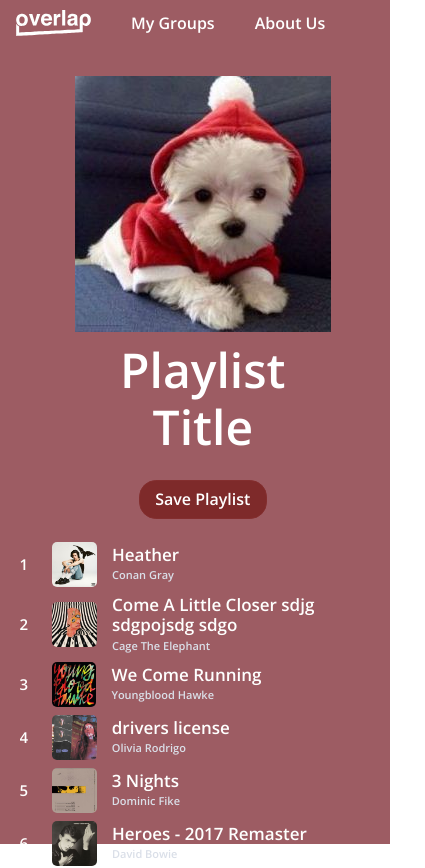
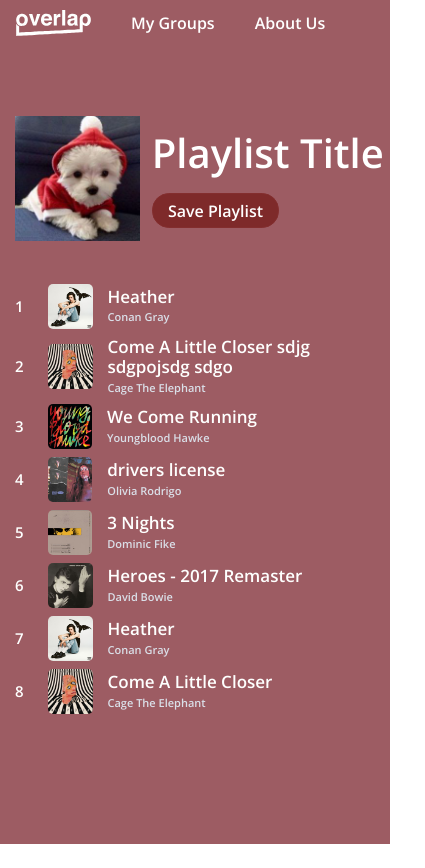
Before and after one commit to IGEN330-Overlap/Overlap, a React (Create React App) app in the folder frontend/: page /authorized/PlaylistPage in a window 390 px wide. Shown: the top 868 px of the page, 425 px wide, since content can reach past the window. After the commit the page ends 844 px from the top, so only its background shows below. Built offline with nearby package versions, Linux system fonts and the light colour scheme.

Commit message:
playlist page scaling for mobile

```diff
--- a/frontend/src/GroupProfilePage/GroupProfilePage.css
+++ b/frontend/src/GroupProfilePage/GroupProfilePage.css
@@ -15,12 +15,12 @@
     animation-name: navbaropacity;
     animation-duration: 3s;
 }
-.landing-root .box {
+/* .landing-root .box {
     height: clamp(55px, 9vw, 90px);
     background-color: var(--primary-color-main);
     position: relative;
     z-index: 5;
-}
+} */
 .group-name {
     margin-top: 10px;
     margin-left: 4vw;
--- a/frontend/src/GroupProfilePage/GroupProfilePage.js
+++ b/frontend/src/GroupProfilePage/GroupProfilePage.js
@@ -20,10 +20,8 @@ const GroupProfilePage = (props) => {
             <div className="navbar">
                 <Navbar />
             </div>
-            <div className="box">
-                <div className="group-name">
-                    <GroupName />
-                </div>
+            <div className="group-name">
+                <GroupName />
             </div>
             <div className="d-flex">
                 <div className="main-column">
--- a/frontend/src/PlaylistPage/PlaylistPage.css
+++ b/frontend/src/PlaylistPage/PlaylistPage.css
@@ -6,12 +6,19 @@
     background-color: #9D5C63;
 }
 
+.playlist-page-content {
+    display: flex;
+    height: 90vh;
+    width: auto;
+    align-items: center;
+    justify-content: center;
+}
+
 .playlist-page-name {
     margin-left: 4vw;
 }
 
 .playlist-components {
-    margin-top: 30px;
     width: 100vw;
     display: flex;
     flex-direction: row;
@@ -20,17 +27,25 @@
     align-items: center;
 }
 
-.playlist-tracks-container {
+.playlist-page-tracks-container {
     margin-left: 2vw;
     background: rgba(190, 154, 154, 0.25);
     border-radius: 15px;
     width: 425px;
-    height: 600px;
+    height: max(55vh, 475px);
 }
 
-@media (max-width: 720px) {
-    .playlist-tracks-container {
+@media (max-width: 820px) {
+    .playlist-components {
+        align-items: flex-start;
+    }
+    .playlist-page-tracks-container {
         background-color: transparent;
-        margin-left: 5vw;
+        justify-content: center;
+        margin-left: 0px;
+    }
+    .playlist-page-name {
+        width: 425px;
+        margin-left: 0px;
     }
 }
--- a/frontend/src/PlaylistPage/PlaylistPage.js
+++ b/frontend/src/PlaylistPage/PlaylistPage.js
@@ -8,12 +8,14 @@ export const PlaylistPage = (props) => {
     return(
         <div className="playlist-landing-root">
             <Navbar />
-            <div className="playlist-components">
-                <div className="playlist-page-name">
-                    <PlaylistTitle />
-                </div>
-                <div className="playlist-tracks-container">
-                    <PlaylistTracks />
+            <div className="playlist-page-content">
+                <div className="playlist-components">
+                    <div className="playlist-page-name">
+                        <PlaylistTitle />
+                    </div>
+                    <div className="playlist-page-tracks-container">
+                        <PlaylistTracks />
+                    </div>
                 </div>
             </div>
         </div>
--- a/frontend/src/PlaylistPage/PlaylistTitle/PlaylistTitle.css
+++ b/frontend/src/PlaylistPage/PlaylistTitle/PlaylistTitle.css
@@ -1,24 +1,30 @@
 @import url(../../variables.css);
 
-.playlist-root {
+.playlist-info-root {
     width: auto;
     background-color: transparent;
+    display: flex;
+    flex-direction: column;
+    align-items: center;
+    justify-content: center;
 }
 
-.playlist-root .playlist-button {
+.playlist-info-root .playlist-button {
     background-color:  rgb(126, 42, 42);
     border-color: rgb(131, 46, 46);
     color: white;
+    height: 35px;
+    align-items: center;
 }
 
-.playlist-root .btn-sm {
-    padding: 0.40rem 0.95rem;
+.playlist-info-root .btn-sm {
+    padding: 0.30rem 0.95rem;
     font-size: 0.875rem;
     line-height: 1.5;
     border-radius: 1.05rem;
 }
 
-.playlist-root .btn {
+.playlist-info-root .btn {
     font-weight: 800;
     font-size: 1rem;
     transition: color 0.35s
@@ -30,17 +36,45 @@
     margin-bottom: min(2.25vw, 2.25rem);
 }
 
+.playlist-info-save {
+    display: flex;
+    flex-direction: column;
+    justify-content: center;
+    align-items: center;
+}
+
 .title-container {
     font-size: 5rem;
-    margin-bottom: 1rem;
+    margin-bottom: 0.5rem;
 }
 
-.white {
+.playlist-info-root .white {
     color: white;
     font-size: 3rem;
-    font-weight: 450;
-    text-align: center;
-    margin-left: 3.5rem;
-    margin-right: 3.5rem;
     font-weight: 550;
 }
+
+@media (max-width: 820px) {
+    .playlist-info-root {
+        flex-direction: row;
+        margin-bottom: 20px;
+        justify-content: start;
+        margin-left: 15px;
+    }
+    .playlist-page-cover-container{
+        margin-bottom: 0px;
+    }
+    .playlist-page-cover {
+        width: 125px;
+        height: 125px;
+    }
+    .playlist-info-save {
+        justify-content: start;
+        align-items: flex-start;
+        margin-left: 3vw;
+    }
+    .playlist-info-root .white {
+        font-size: 2.5rem;
+    }
+
+}
--- a/frontend/src/PlaylistPage/PlaylistTitle/PlaylistTitle.js
+++ b/frontend/src/PlaylistPage/PlaylistTitle/PlaylistTitle.js
@@ -3,16 +3,18 @@ import dog from './puppy-icon.jpg';
 
 const PlaylistTitle = (props) => {
     return (
-        <div className="playlist-root d-flex flex-column justify-content-center align-items-center">
+        <div className="playlist-info-root">
             <div className="playlist-page-cover-container">
-                <img src={dog} alt="dog" />
+                <img className="playlist-page-cover" src={dog} alt="dog" />
             </div>
-            <div className="title-container">
-                <h2 className="white"> Playlist Title </h2>
+            <div className="playlist-info-save">
+                <div className="title-container">
+                    <h2 className="white"> Playlist Title </h2>
+                </div>
+                <a className="btn btn-sm playlist-button">
+                    Save Playlist
+                </a>
             </div>
-            <a className="btn btn-sm playlist-button">
-                Save Playlist
-            </a>
         </div>
     );
 }
--- a/frontend/src/PlaylistPage/PlaylistTracks/PlaylistTracks.css
+++ b/frontend/src/PlaylistPage/PlaylistTracks/PlaylistTracks.css
@@ -1,14 +1,14 @@
 @import url(../../variables.css);
 
-.playlist-page-container {
+.playlist-tracks-container {
     width: 400px;
-    height: 570px;
+    height: max(52.5vh, 445px);
     margin: 15px;
     overflow-y: scroll;
     overflow-x: hidden;
 }
 
-.playlist-page-container .track-number h3 {
+.playlist-tracks-container .track-number h3 {
     font-size: 15px;
     color: var(--off-white-color);
     line-height: 45px;
@@ -17,7 +17,7 @@
     margin: 0px;
 }
 
-.playlist-page-container .track-container {
+.playlist-tracks-container .track-container {
     display: flex;
     flex-direction: row;
     align-items: center;
@@ -27,14 +27,14 @@
     color: var(--off-white-color);
     font-size: 20px;
 }
-.playlist-page-container .track-icon {
+.playlist-tracks-container .track-icon {
     width: 45px;
     height: 45px;
     object-fit: cover;
     border-radius: 5px;
     transition: 0.3s;
 }
-.playlist-page-container .track-info {
+.playlist-tracks-container .track-info {
     margin-left: 15px;
     display: flex;
     flex-direction: column;
@@ -43,12 +43,12 @@
     align-items: center;
     justify-content: start;
 }
-.playlist-page-container .track-info h3{
+.playlist-tracks-container .track-info h3{
     font-size: 17px;
     margin-bottom: 2px;
     width: 280px;
 }
-.playlist-page-container .track-artist {
+.playlist-tracks-container .track-artist {
     color: var(--neutral-color-3);
     font-size: 11px;
     width: 280px;
@@ -56,37 +56,37 @@
 }
 
 /* customize scroll */
-.playlist-page-container::-webkit-scrollbar{
+.playlist-tracks-container::-webkit-scrollbar{
     width: 9px;
     height: auto;
 }
-.playlist-page-container::-webkit-scrollbar-track {
+.playlist-tracks-container::-webkit-scrollbar-track {
     background-color: rgba(0, 0, 0, 0.25);
     opacity: 0.6;
     border-radius: 10px;
 }
-.playlist-page-container::-webkit-scrollbar-thumb {
+.playlist-tracks-container::-webkit-scrollbar-thumb {
     background-color: var(--neutral-color-3);
     border-radius: 10px;
 }
 
 /* media sizing */
 @media (max-width: 720px) {
-    .playlist-page-container {
-        width: 350px;
-        margin-left: 0px;
+    .playlist-tracks-container {
+        justify-content: center;
+        align-items: center;
     }
-    .playlist-page-container .track-container {
+    .playlist-tracks-container .track-container {
         width: 330px;
         margin-left: 0px;
     }
-    .playlist-page-container .track-info {
+    .playlist-tracks-container .track-info {
         width: 300px;
     }
-    .playlist-page-container .track-info h3 {
+    .playlist-tracks-container .track-info h3 {
         width: 270px;
     }
-    .playlist-page-container .track-artist {
+    .playlist-tracks-container .track-artist {
         width: 270px;
     }
 }
--- a/frontend/src/PlaylistPage/PlaylistTracks/PlaylistTracks.js
+++ b/frontend/src/PlaylistPage/PlaylistTracks/PlaylistTracks.js
@@ -15,7 +15,7 @@ const playlistTrackIcon = [icon1,icon2,icon3,icon4,icon5,icon6,icon1,icon2,icon3
 
 export const PlaylistTracks = (props) => {
     return(
-        <div className="playlist-page-container">
+        <div className="playlist-tracks-container">
             <div className="playlist-page-tracks">
                 <div className="track-display">
                     {playlistTrack.map((track,i) => (
```
